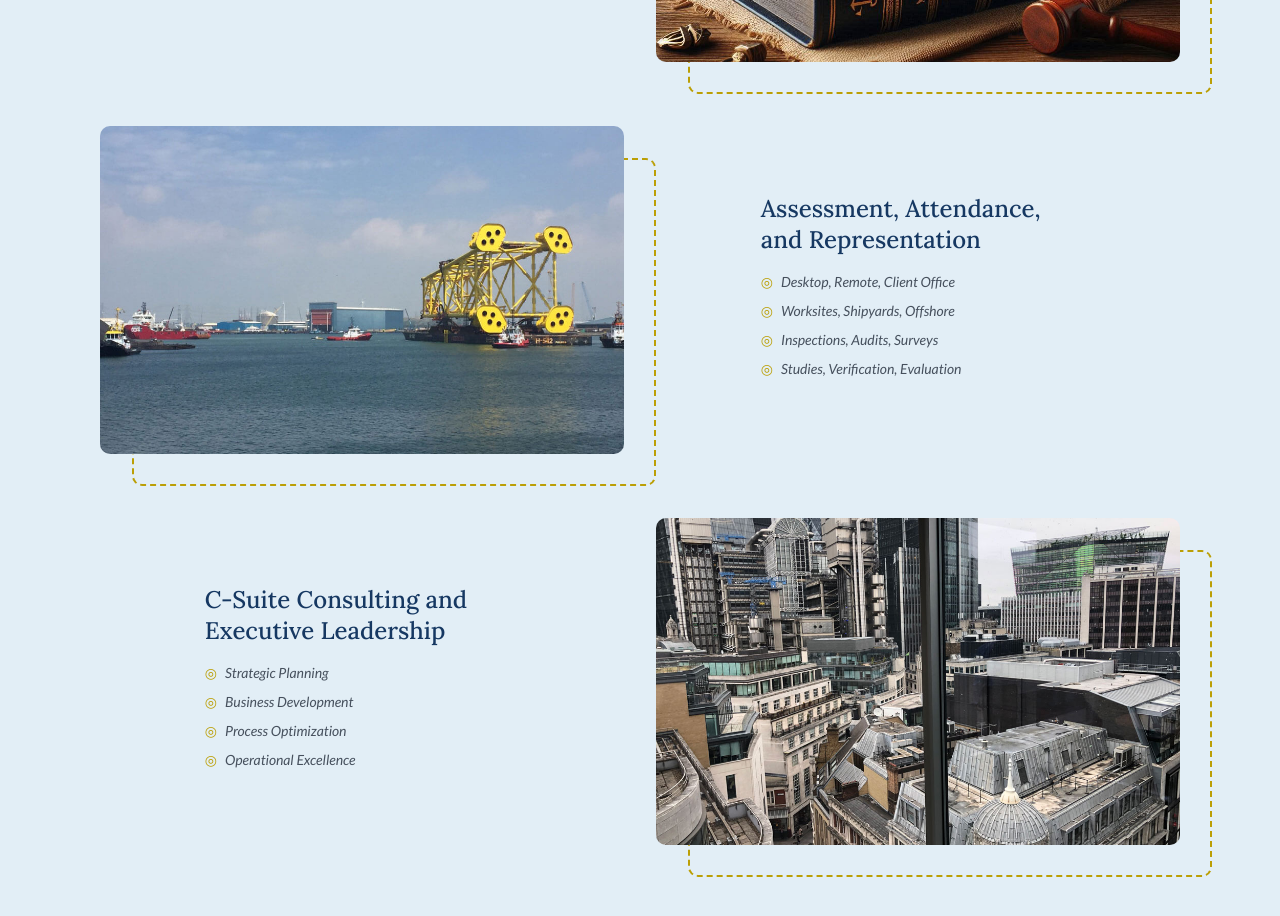
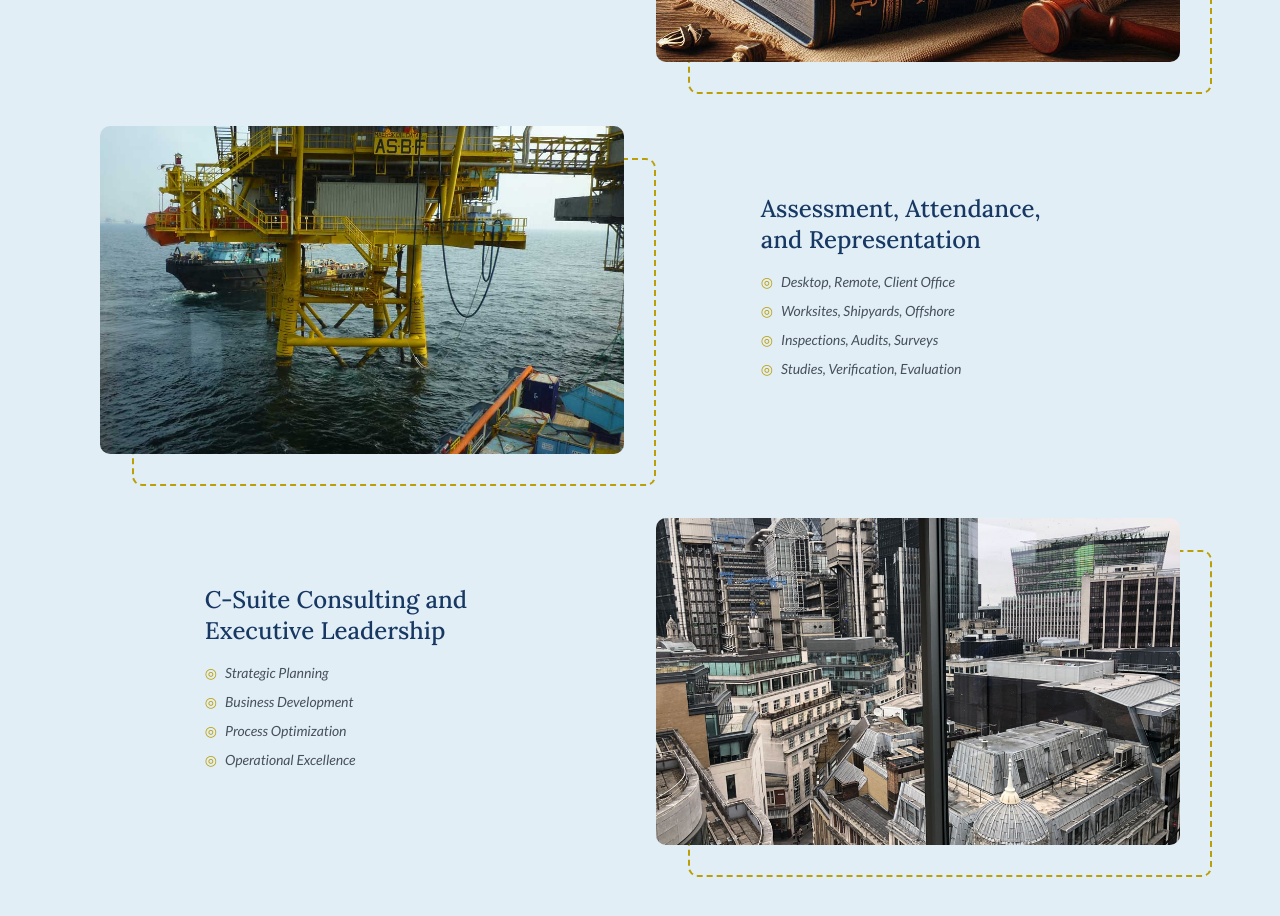
Before and after one commit to Dimeba/marguild, a Next.js app: page / in a window 1280 px wide. Shown: the part 3420-4336 px from the top of the page. Built offline with nearby package versions, Linux system fonts and the light colour scheme.

Commit message:
Minor image update.

```diff
--- a/content/services.ts
+++ b/content/services.ts
@@ -30,7 +30,7 @@ export const services = [
 			'Inspections, Audits, Surveys',
 			'Studies, Verification, Evaluation'
 		],
-		img: '/services/project-4.jpg'
+		img: '/services/MOQ.jpg'
 	},
 	{
 		title: ['C-Suite Consulting and Executive Leadership'],
```
Also changed, not shown: public/services/MOQ.jpg (added).
